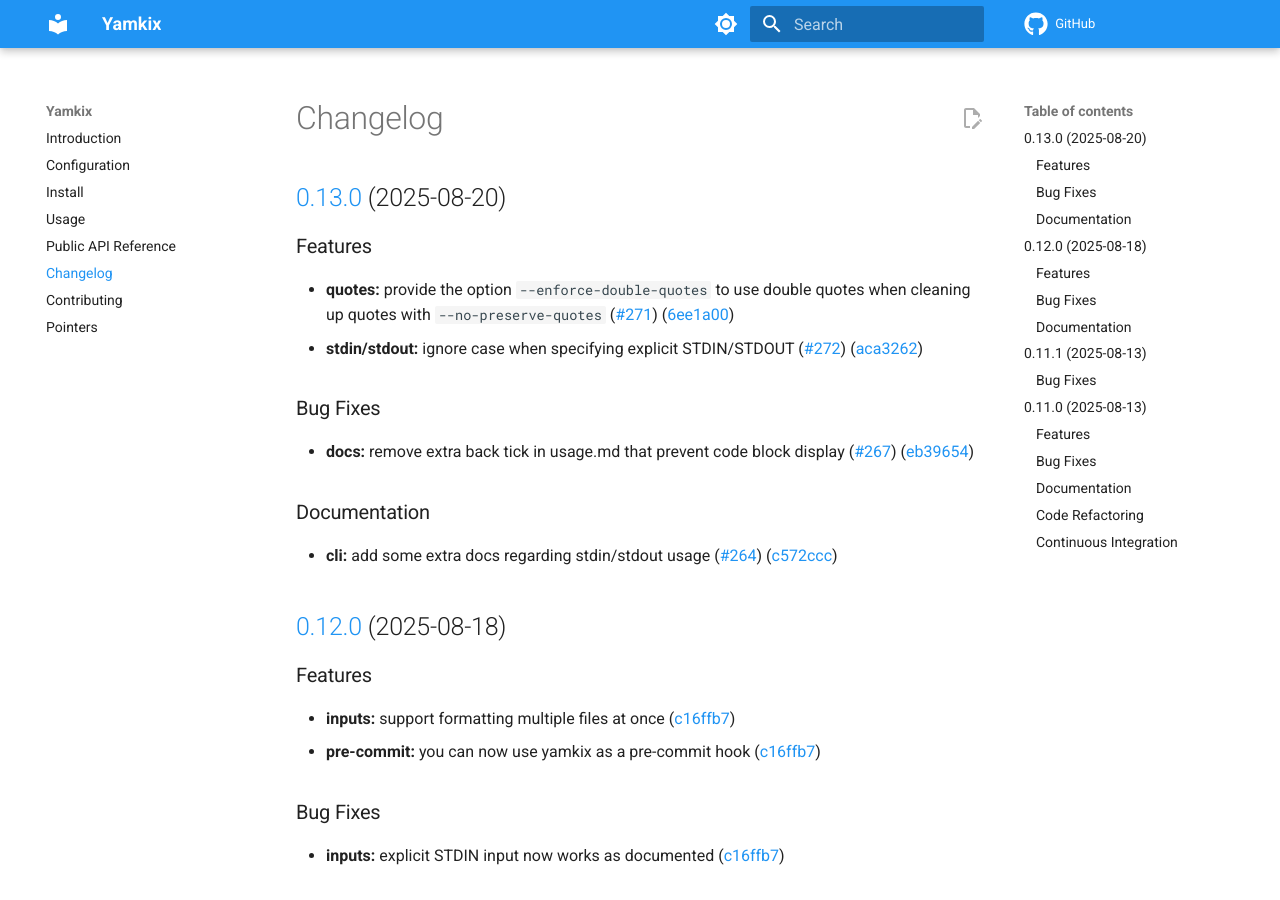
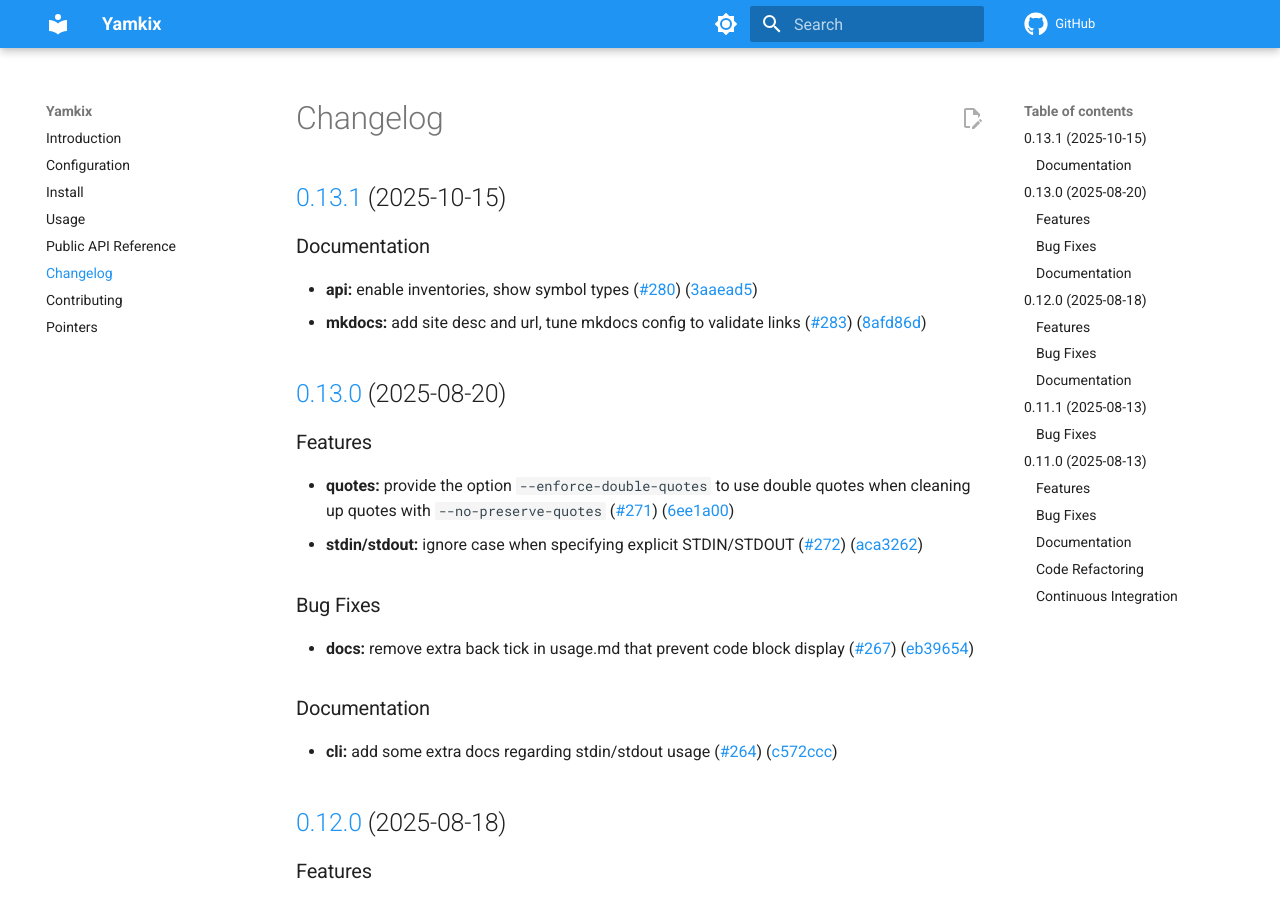
Before and after one commit to looztra/yamkix, an MkDocs documentation site: the page built from docs/changelog.md, in a window 1280 px wide and 900 px high. Built offline with MkDocs 1.6.1 and Material for MkDocs 9.7.7, drawn with Linux system fonts in a browser that asks for light colours; comment, search, counter and statistics services are not loaded.

Commit message:
chore(main): release 0.13.1

```diff
--- a/docs/changelog.md
+++ b/docs/changelog.md
@@ -1,4 +1,12 @@
 # Changelog
+
+## [0.13.1](https://github.com/looztra/yamkix/compare/v0.13.0...v0.13.1) (2025-10-15)
+
+
+### Documentation
+
+* **api:** enable inventories, show symbol types ([#280](https://github.com/looztra/yamkix/issues/280)) ([3aaead5](https://github.com/looztra/yamkix/commit/3aaead54358ae1163a8021b573f8021f7d49ee8f))
+* **mkdocs:** add site desc and url, tune mkdocs config to validate links ([#283](https://github.com/looztra/yamkix/issues/283)) ([8afd86d](https://github.com/looztra/yamkix/commit/8afd86dab5c05377b1b143c398ebb6fa7577be9e))
 
 ## [0.13.0](https://github.com/looztra/yamkix/compare/v0.12.0...v0.13.0) (2025-08-20)
 
```
Also changed, not shown: .release-please-manifest.json.
